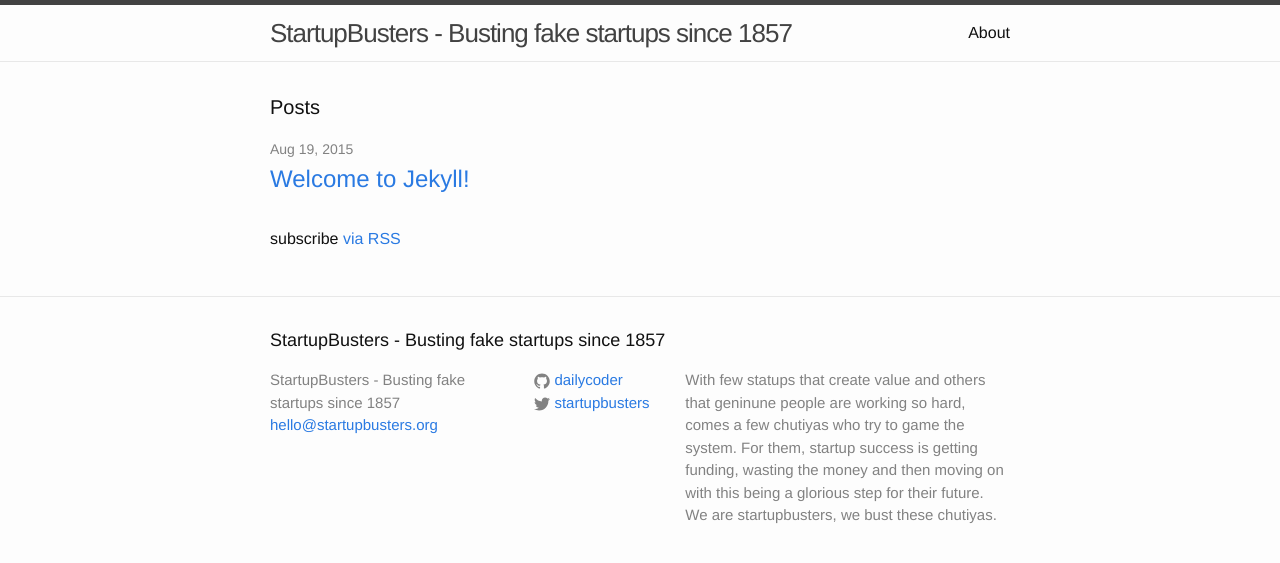
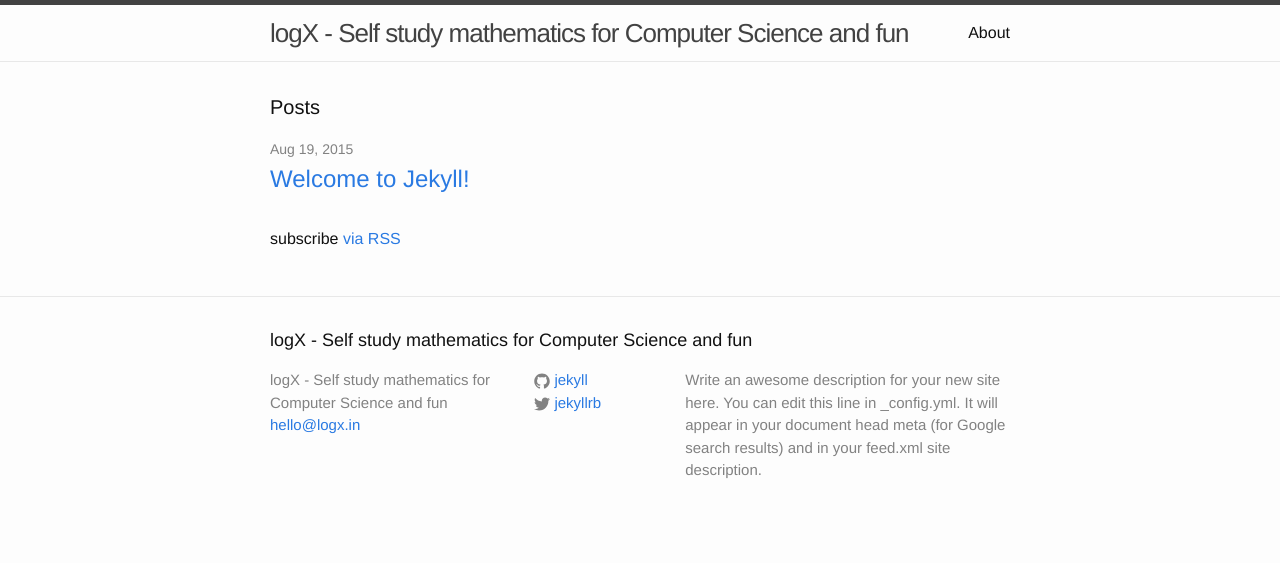
Before and after one commit to dailycoder/dailycoder.github.io, a Jekyll site: the page built from index.html, in a window 1280 px wide. Shown: the top 563 px of the page. Built offline with Jekyll 4.4.1, drawn with Linux system fonts in a browser that asks for light colours.

Commit message:
changing purpose

```diff
--- a/_config.yml
+++ b/_config.yml
@@ -1,12 +1,14 @@
 # Site settings
-title: StartupBusters - Busting fake startups since 1857
-email: hello@startupbusters.org
+title: logX - Self study mathematics for Computer Science and fun
+email: hello@logx.in
 description: > # this means to ignore newlines until "baseurl:"
- With few statups that create value and others that geninune people are working so hard, comes a few chutiyas who try to game the system. For them, startup success is getting funding, wasting the money and then moving on with this being a glorious step for their future. We are startupbusters, we bust these chutiyas.
+  Write an awesome description for your new site here. You can edit this
+  line in _config.yml. It will appear in your document head meta (for
+  Google search results) and in your feed.xml site description.
 baseurl: "" # the subpath of your site, e.g. /blog/
-url: "http://startupbusters.org" # the base hostname & protocol for your site
-twitter_username: startupbusters
-github_username:  dailycoder
+url: "http://yourdomain.com" # the base hostname & protocol for your site
+twitter_username: jekyllrb
+github_username:  jekyll
 
 # Build settings
 markdown: kramdown
```
Also changed, not shown: _posts/roposo-index.png (deleted), _posts/roposo-jabong.png (deleted), _posts/roposo-likes.png (deleted), 1 other file.
